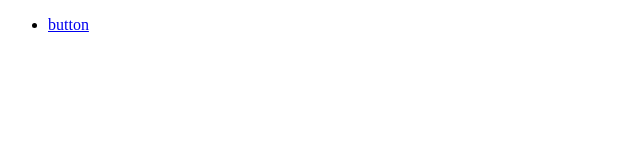
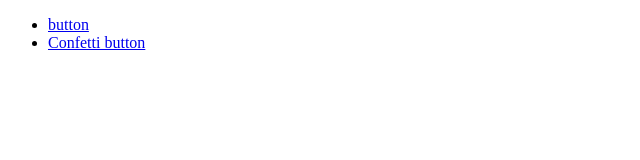
Before and after one commit to AbhaySingh31/Small-JS-Projects, a plain HTML site: page index.html in a window 1280 px wide. Shown: the whole page, without its empty margins (0-640 px from the left). Drawn offline with Linux system fonts and the light colour scheme.

Commit message:
Confetti

```diff
--- a/index.html
+++ b/index.html
@@ -9,6 +9,7 @@
   <body>
     <ul>
       <li><a href="Drag and Drop/drag_and_drop.html">button</a></li>
+      <li><a href="Drag and Drop/drag_and_drop.html">Confetti button</a></li>
     </ul>
   </body>
 </html>
```
